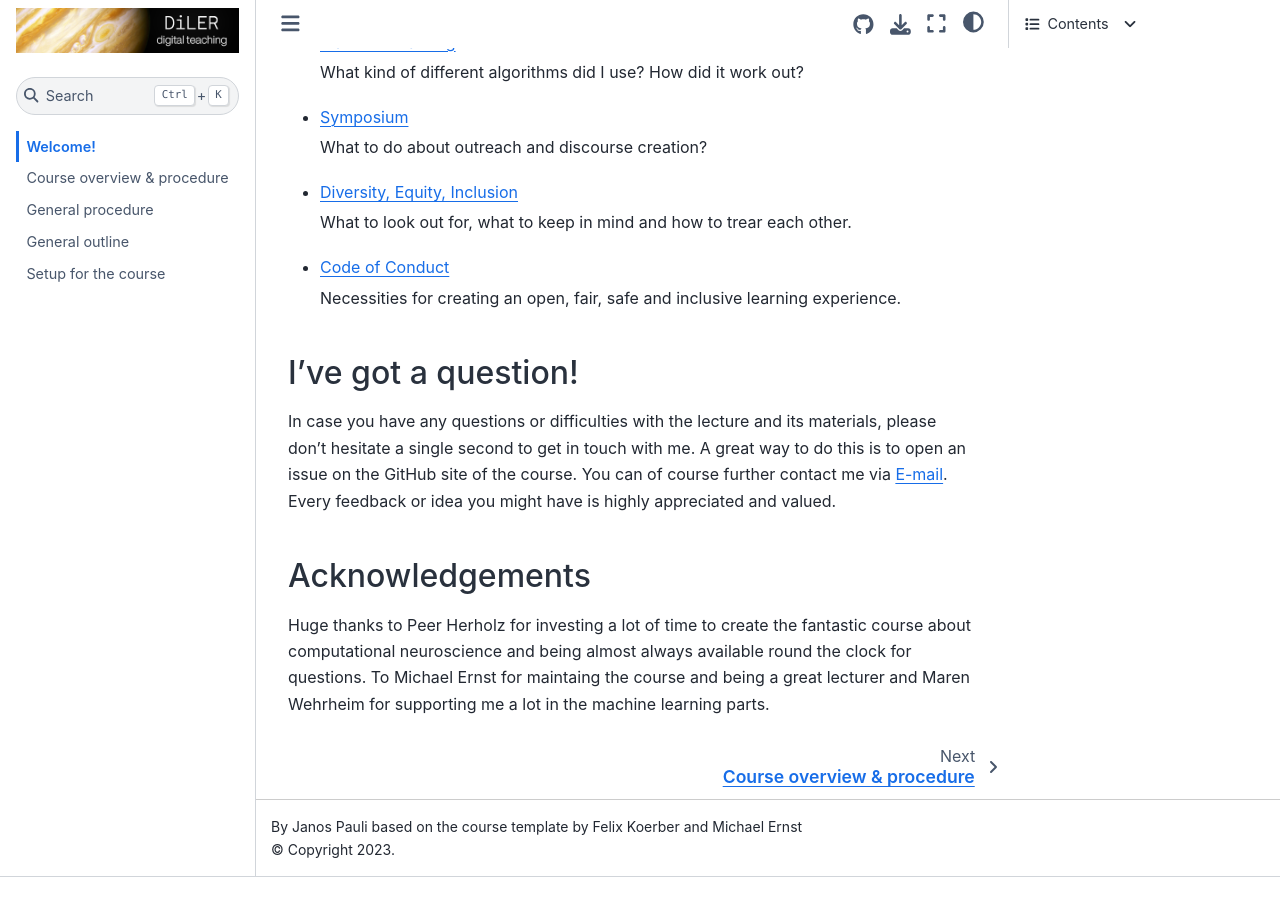
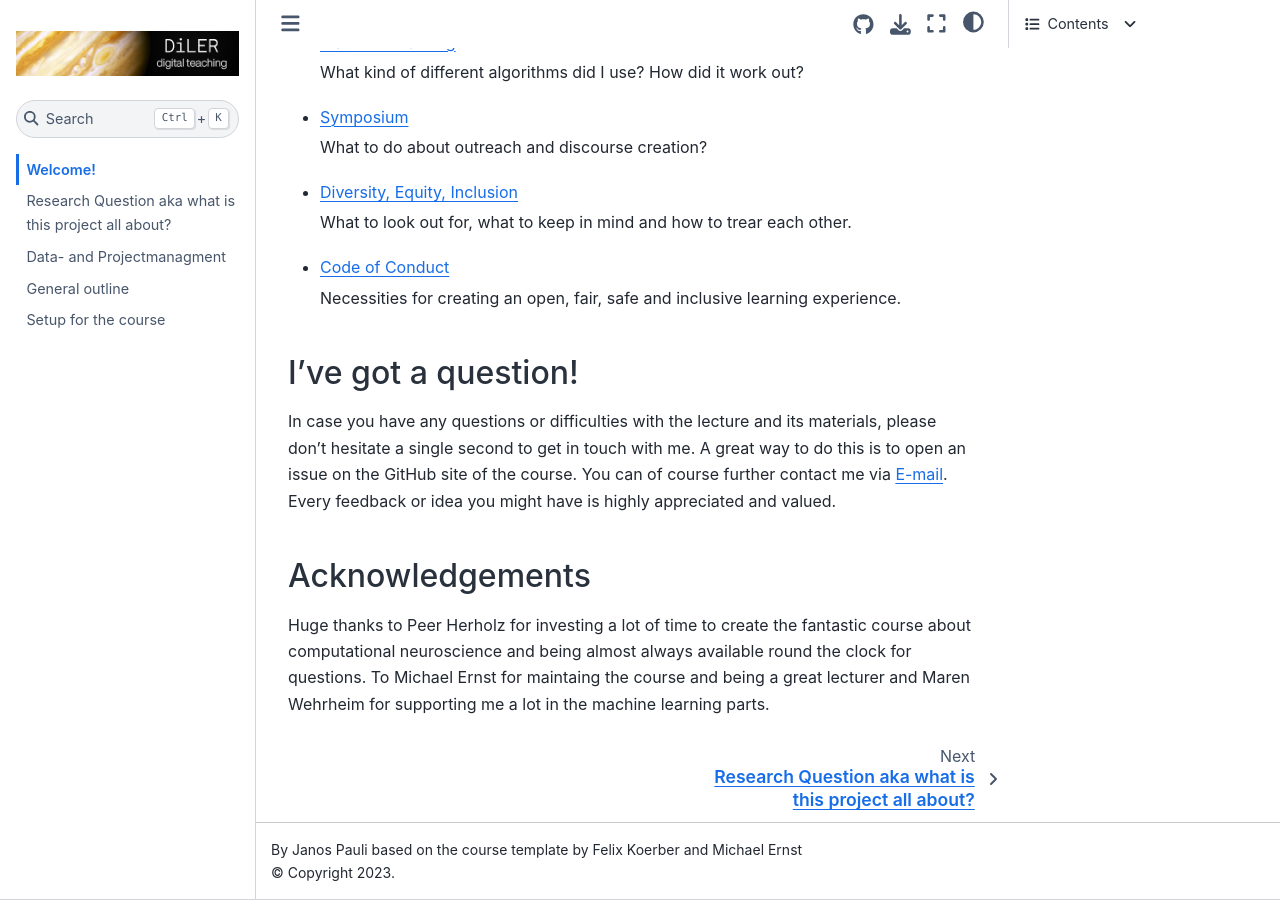
Before and after one commit to JNPauli/Banter, a Jupyter Book: the page built from content/general_information/index.md, in a window 1280 px wide and 900 px high, scrolled down 881 px. Built offline with Jupyter Book 1.0.4 settings and Sphinx 7.4.7 and the Sphinx Book theme 1.1.4, drawn with Linux system fonts in a browser that asks for light colours; before the commit the page ends 1758 px from its top, so only the background shows below that.

Commit message:
adapted toc file

```diff
--- a/content/_toc.yml
+++ b/content/_toc.yml
@@ -1,7 +1,7 @@
 root: general_information/index
 format: jb-book
 chapters:
-- file: general_information/overview
-- file: general_information/procedure
+- file: general_information/Research_question
+- file: general_information/Data_and_Projectmanagment
 - file: general_information/outline
 - file: general_information/setup
```
